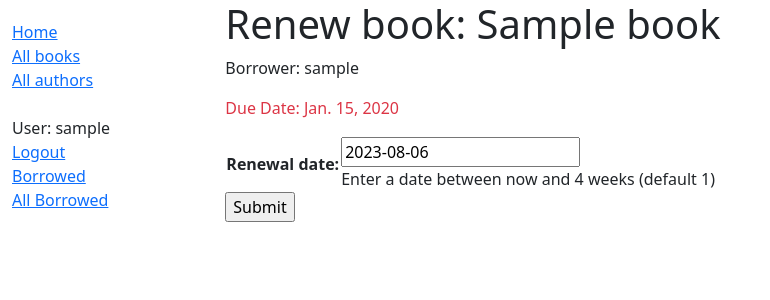
After one commit to rexbrandy/library_app, a Django app: page /loan/1/renew/ in a window 1280 px wide. The commit adds this page. Shown: the top 300 px of the page, without its empty margins (0-770 px from the left). Run offline with Django 4.2, Linux system fonts and the light colour scheme; a user stored in the database is signed in; tables that the repository leaves empty hold one stand-in row (values such as "Sample post").

Commit message:
Built CRUD for authors and renew function for loans

```diff
--- /dev/null
+++ b/catalog/forms.py
@@ -0,0 +1,25 @@
+import datetime
+
+from django import forms
+from django.core.exceptions import ValidationError
+from django.utils.translation import gettext_lazy as _
+
+from catalog.models import Loan
+
+class RenewBookForm(forms.ModelForm):
+    def clean_due_back(self):
+        data = self.cleaned_data['due_back']
+
+        if data < datetime.date.today():
+            raise ValidationError(_('Invalid date - renewal in past.'))
+
+        if data > datetime.date.today() + datetime.timedelta(weeks=4):
+            raise ValidationError(_('Invalid date - renewal more than 4 weeks ahead'))
+
+        return data
+
+    class Meta:
+        model = Loan
+        fields = ['due_back']
+        labels = {'due_back': _('Renewal date')}
+        help_texts = {'due_back': _('Enter a date between now and 4 weeks (default 1)')}
--- a/catalog/models.py
+++ b/catalog/models.py
@@ -88,6 +88,10 @@ class BookInstance(models.Model):
 class Loan(models.Model):
     book_instance = models.OneToOneField(BookInstance, on_delete=models.RESTRICT)
     user = models.ForeignKey(User, on_delete=models.RESTRICT)
+    date = models.DateField(
+        default=datetime.datetime.now(),
+        help_text='Date borrowed'
+    )
     due_back = models.DateField(
         default= datetime.datetime.now() + datetime.timedelta(30),
         help_text='Date due to be returned'
@@ -101,7 +105,7 @@ class Loan(models.Model):
     def __str__(self):
         return f'{self.book_instance.book.title} - {self.user.username}'
 
-    def set_returned(self):
+    def set_returned_to_now(self):
         if not self.returned_date:
             self.returned_date = datetime.date.today()
 
--- a/catalog/templates/catalog/all_borrowed_books.html
+++ b/catalog/templates/catalog/all_borrowed_books.html
@@ -11,6 +11,7 @@
         {{ loan.book_instance.book.title }}
       </a>
       ({{ loan.due_back}}) - {{ loan.user.username }}
+      {% if perms.catalog.can_mark_returned %} - <a href="{% url 'renew-loan-librarian' loan.id %}">Renew</a>{% endif %}
     </li>
     {% endfor %}
   </ul>
--- /dev/null
+++ b/catalog/templates/catalog/book_renew_librarian.html
@@ -0,0 +1,15 @@
+{% extends 'base.html' %}
+
+{% block content %}
+<h1>Renew book: {{ loan.book_instance.book.title }}</h1>
+<p>Borrower: {{ loan.user.username }}</p>
+<p {% if loan.is_overdue %} class='text-danger' {% endif %}>Due Date: {{ loan.due_back }}</p>
+
+<form action="" method='POST'>
+  {% csrf_token %}
+  <table>
+    {{ form.as_table }}
+  </table>
+  <input type="submit" value="Submit">
+</form>
+{% endblock %}
--- a/catalog/urls.py
+++ b/catalog/urls.py
@@ -5,9 +5,14 @@ from . import views
 urlpatterns = [
     path('', views.index, name='index'),
     path('books/', views.BookListView.as_view(), name='books'),
-    path('books/<int:pk>', views.BookDetailView.as_view(), name='book-detail'),
+    path('book/<int:pk>', views.BookDetailView.as_view(), name='book-detail'),
     path('authors/', views.AuthorListView.as_view(), name='authors'),
-    path('authors/<int:pk>', views.AuthorDetailView.as_view(), name='author-detail'),
+    path('author/<int:pk>', views.AuthorDetailView.as_view(), name='author-detail'),
+    path('author/create', views.AuthorCreate.as_view(), name='author-create'),
+    path('author/<int:pk>/update', views.AuthorUpdate.as_view(), name='author-update'),
+    path('author/<int:pk>/delete', views.AuthorDelete.as_view(), name='author-delete'),
     path('loans/', views.LoanedBooksByUserListView.as_view(), name='loans'),
-    path('all_loans/', views.LoanedBooksByAllListView.as_view(), name='all_loans')
+    path('loan/<int:pk>/renew/', views.renew_loan_librarian, name='renew-loan-librarian'),
+    path('all_loans/', views.LoanedBooksByAllListView.as_view(), name='all-loans')
+
 ]
--- a/catalog/views.py
+++ b/catalog/views.py
@@ -1,7 +1,12 @@
-from django.shortcuts import render
+import datetime
+from django.shortcuts import render, get_object_or_404
 from django.views import generic
+from django.urls import reverse, reverse_lazy
+from django.http import HttpResponseRedirect
+from django.contrib.auth.decorators import login_required, permission_required
 from django.contrib.auth.mixins import LoginRequiredMixin, PermissionRequiredMixin
 
+from .forms import RenewBookForm
 from .models import Book, BookInstance, Author, Loan
 
 def index(request):
@@ -20,7 +25,9 @@ def index(request):
 
     return render(request, 'index.html', context=context)
 
-# Book Views
+##############
+# BOOK VIEWS
+#
 class BookListView(generic.ListView):
     model = Book
     paginate_by = 1
@@ -29,7 +36,9 @@ class BookDetailView(generic.DetailView):
     model = Book
 
 
-# Author Views
+################
+# AUTHOR VIEWS
+#
 class AuthorListView(generic.ListView):
     model = Author
     paginate_by = 10
@@ -37,6 +46,22 @@ class AuthorListView(generic.ListView):
 class AuthorDetailView(generic.DetailView):
     model = Author
 
+class AuthorCreate(generic.edit.CreateView):
+    model = Author
+    fields = ['first_name', 'last_name', 'date_of_birth']
+
+class AuthorUpdate(generic.edit.UpdateView):
+    model = Author
+    fields = '__all__'
+
+class AuthorDelete(generic.edit.DeleteView):
+    model = Author
+    success_url = reverse_lazy('authors')
+
+
+##############
+# LOAN VIEWS
+#
 class LoanedBooksByUserListView(LoginRequiredMixin, generic.ListView):
     model = Loan
     template_name = 'catalog/borrowed_books.html'
@@ -52,4 +77,31 @@ class LoanedBooksByAllListView(PermissionRequiredMixin, generic.ListView):
     permission_required = 'catalog.can_mark_returned'
 
     model = Loan
+    paginate_by = 10
+
     template_name = 'catalog/all_borrowed_books.html'
+
+@login_required
+@permission_required('catalog.can_mark_returned', raise_exception=True)
+def renew_loan_librarian(request, pk):
+    loan = get_object_or_404(Loan, pk=pk)
+
+    if request.method == 'POST':
+        form = RenewBookForm(request.POST)
+
+        if form.is_valid():
+            # if submitted form is valid we update the due date with the clean form data
+            loan.due_back = form.cleaned_data['renewal_date']
+            loan.save()
+
+            return HttpResponseRedirect(reverse('all-loans'))
+    else:
+        proposed_renewal_date = datetime.date.today() + datetime.timedelta(weeks=1)
+        form = RenewBookForm(initial={'renewal_date': proposed_renewal_date})
+
+    context = {
+        'form': form,
+        'loan': loan
+    }
+
+    return render(request, 'catalog/book_renew_librarian.html', context=context)
--- a/library_app/settings.py
+++ b/library_app/settings.py
@@ -127,4 +127,4 @@ DEFAULT_AUTO_FIELD = 'django.db.models.BigAutoField'
 
 LOGIN_REDIRECT_URL = '/'
 
-LOGOUT_REDIRECT_URL = '/'
+LOGOUT_REDIRECT_URL = '/login/'
--- a/templates/base.html
+++ b/templates/base.html
@@ -29,9 +29,11 @@
                 <li>User: {{ user.get_username }}</li>
                 <li><a href="{% url 'logout' %}">Logout</a></li>
                 <li><a href="{% url 'loans' %}">Borrowed</a></li>
-                <li><a href="{% url 'all_loans' %}">All Borrowed</a></li>
-                {% else %}
-                <li><a href="{% url 'login' %}">Login</a></li>
+                {% if perms.catalog.can_mark_returned %}
+                  <li><a href="{% url 'all-loans' %}">All Borrowed</a></li>
+                {% endif %}
+              {% else %}
+              <li><a href="{% url 'login' %}">Login</a></li>
               {% endif %}
             </ul>
           {% endblock %}
```
Also changed, not shown: catalog/templates/catalog/author_confirm_delete.html (added, +11 -0 lines), catalog/templates/catalog/author_form.html (added, +11 -0 lines), catalog/migrations/0008_loan_date_alter_loan_due_back.py (added).
